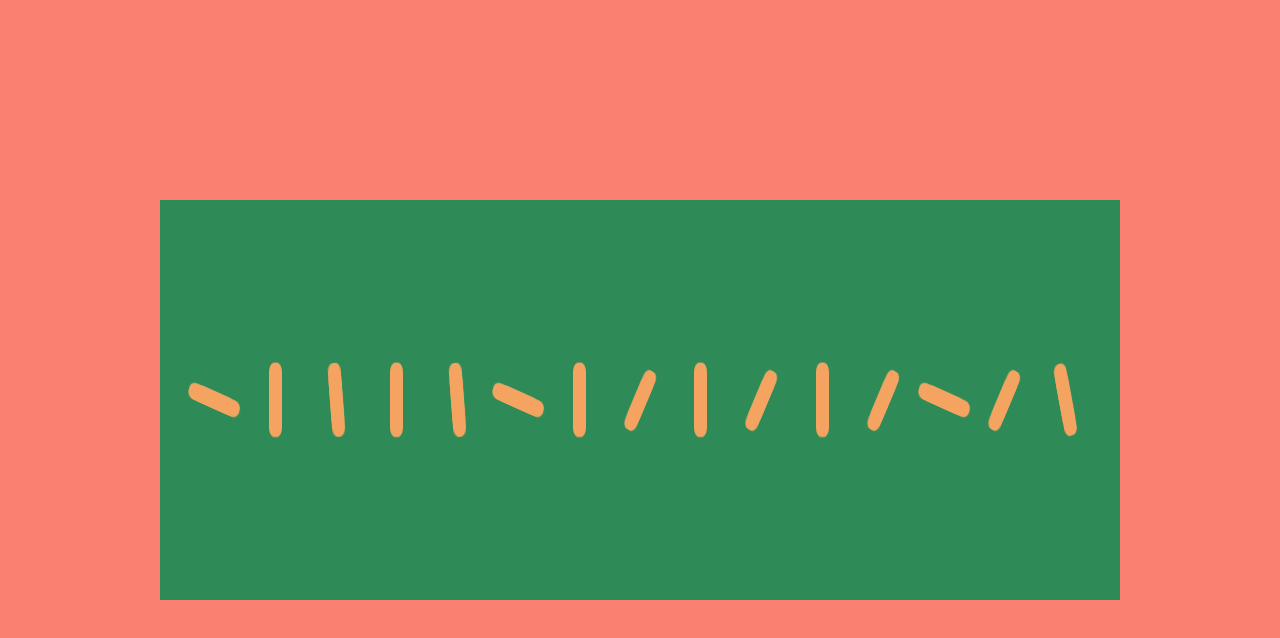
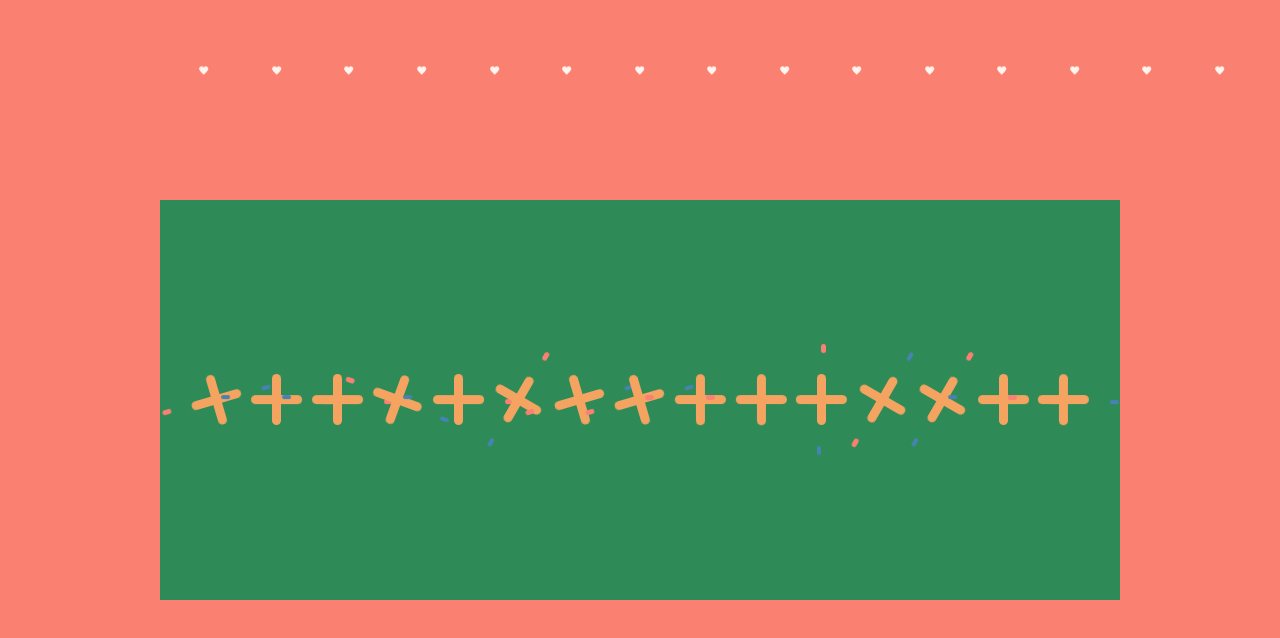
Before and after one commit to cathacz/sassyLoops, a website: page src/index.html in a window 1280 px wide. Drawn offline with nearby package versions, Linux system fonts and the light colour scheme; files that its build step writes are made by us from their sources.

Commit message:
sassy loops

```diff
--- a/src/index.html
+++ b/src/index.html
@@ -24,5 +24,22 @@
       <div class="item"><div class="i"></div></div>
       <div class="item"><div class="i"></div></div>
     </div>
+    <div class="stalk-container">
+      <div class="stalk"></div>
+      <div class="stalk"></div>
+      <div class="stalk"></div>
+      <div class="stalk"></div>
+      <div class="stalk"></div>
+      <div class="stalk"></div>
+      <div class="stalk"></div>
+      <div class="stalk"></div>
+      <div class="stalk"></div>
+      <div class="stalk"></div>
+      <div class="stalk"></div>
+      <div class="stalk"></div>
+      <div class="stalk"></div>
+      <div class="stalk"></div>
+      <div class="stalk"></div>
+    </div>
   </body>
 </html>
--- a/src/scss/_items-container.scss
+++ b/src/scss/_items-container.scss
@@ -5,20 +5,45 @@ $items-count: 15;
 
 @keyframes move {
   0% {
-    transform: scaleY(1) rotate(0deg);
+    transform: rotate(0deg);
   }
 
   100% {
-    transform: scaleY(1.4) rotate(360deg);
+    transform: rotate(360deg);
   }
 }
 // Mixin to use animation
-@mixin movement($duration) {
+@mixin movement($duration, $rotation) {
   animation-name: move;
   animation-duration: $duration;
   animation-iteration-count: infinite;
-  animation-direction: alternate;
-  animation-timing-function: round(7);
+  animation-direction: $rotation;
+  animation-timing-function: linear;
+}
+
+@keyframes pulsation {
+  0% {
+    transform: scale(0.1);
+  }
+  25% {
+    transform: scale(1);
+  }
+  50% {
+    transform: scale(0.1);
+  }
+  75% {
+    transform: scale(1);
+  }
+  100% {
+    transform: scale(0.1);
+  }
+}
+@mixin pulse($duration) {
+  animation-name: pulsation;
+  animation-duration: $duration;
+  animation-iteration-count: infinite;
+  animation-direction: normal;
+  //   animation-timing-function: linear;
 }
 body {
   background-color: salmon;
@@ -35,31 +60,121 @@ body {
   width: 75vw;
   height: 50vh;
 }
-.item {
-  background: sandybrown;
-  display: flex;
-  justify-content: center;
-  align-items: center;
-  width: 1vw;
-  height: 3vw;
-  border-radius: 5px;
-}
+.item,
 .i {
   background: sandybrown;
   display: flex;
   justify-content: center;
   align-items: center;
-  width: 3vw;
-  height: 3vw;
+  width: 0.7vw;
+  height: 4vw;
   border-radius: 5px;
+}
+.item {
+  &::before {
+    content: "";
+    background: steelblue;
+    display: flex;
+    justify-content: center;
+    align-items: center;
+    position: relative;
+    width: 4vw;
+    height: 0.7vw;
+    border-radius: 5px;
+    top: 4vw;
+    animation-play-state: paused;
+  }
+  &::after {
+    content: "";
+    background: salmon;
+    display: flex;
+    justify-content: center;
+    align-items: center;
+    position: relative;
+    width: 4vw;
+    height: 0.7vw;
+    border-radius: 5px;
+    top: -4vw;
+    animation-play-state: paused;
+  }
+}
+.i {
+  &::before {
+    content: "";
+    background: steelblue;
+    display: flex;
+    justify-content: center;
+    align-items: center;
+    position: relative;
+    width: 4vw;
+    height: 0.7vw;
+    border-radius: 5px;
+    top: 4vw;
+    animation-play-state: paused;
+  }
+  &::after {
+    content: "";
+    background: salmon;
+    display: flex;
+    justify-content: center;
+    align-items: center;
+    position: relative;
+    width: 4vw;
+    height: 0.7vw;
+    border-radius: 5px;
+    top: -4vw;
+    animation-play-state: paused;
+  }
 }
 @for $i from 1 through $items-count {
   .item:nth-child(#{$i}) {
-    @include movement(random(5) + 1 + s);
+    @include movement(random(10) + 1 + s, alternate);
   }
 }
 @for $i from 1 through $items-count {
   .i:nth-child(#{$i}) {
-    @include movement(random(5) + 1 + s);
+    @include movement(random(5) + 1 + s, alternate-reverse);
   }
 }
+.stalk-container {
+  position: fixed;
+  z-index: -1;
+  right: 2vw;
+  top: 2vw;
+  margin: auto;
+  display: flex;
+  // align-items: center;
+  justify-content: flex-start;
+  justify-content: space-between;
+  width: 85vw;
+  height: 20vh;
+}
+.stalk {
+  display: flex;
+  justify-content: center;
+  align-items: center;
+
+  position: relative;
+  width: 100px;
+  height: 90px;
+
+  &::before,
+  &::after {
+    position: absolute;
+    content: "";
+    left: 50px;
+    top: 0;
+    width: 50px;
+    height: 80px;
+    background: seashell;
+    border-radius: 50px 50px 0 0;
+    transform: rotate(-45deg);
+    transform-origin: 0 100%;
+  }
+  &::after {
+    left: 0;
+    transform: rotate(45deg);
+    transform-origin: 100% 100%;
+  }
+  @include pulse(2s);
+}
```
